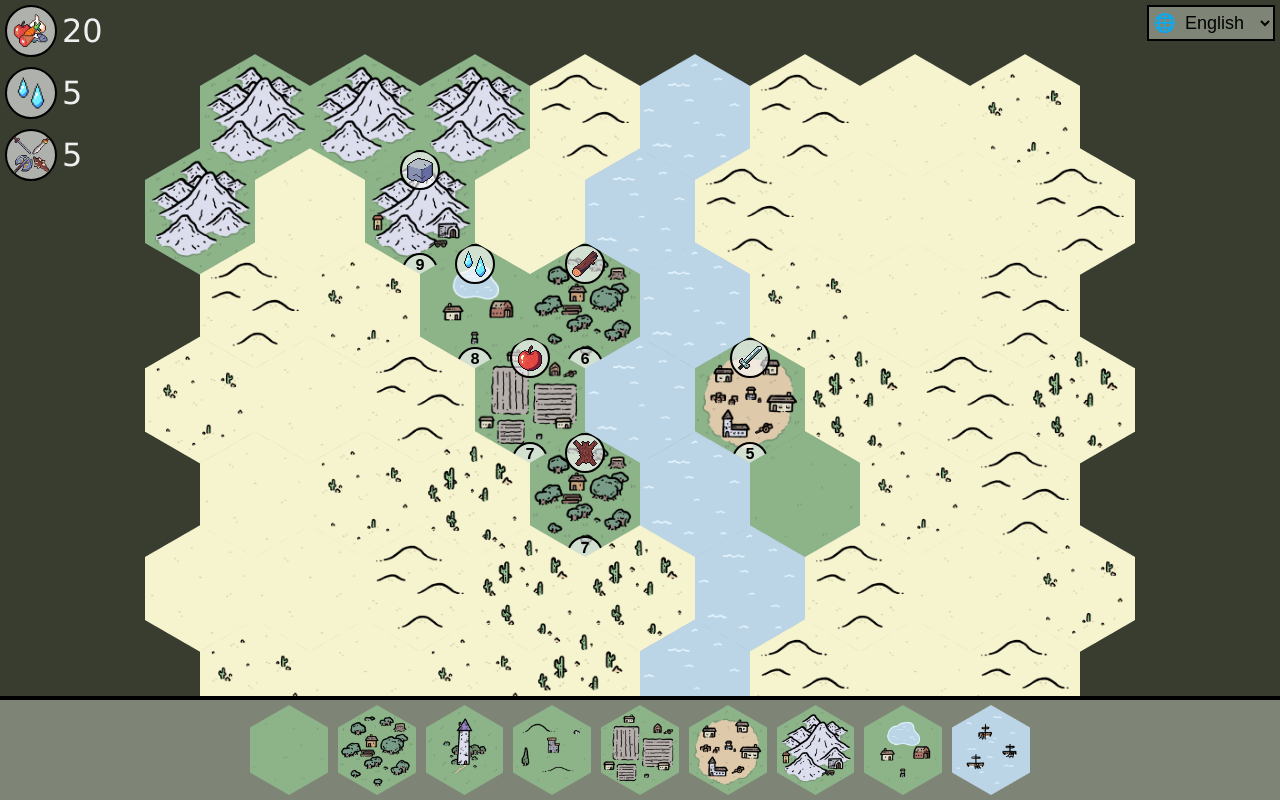
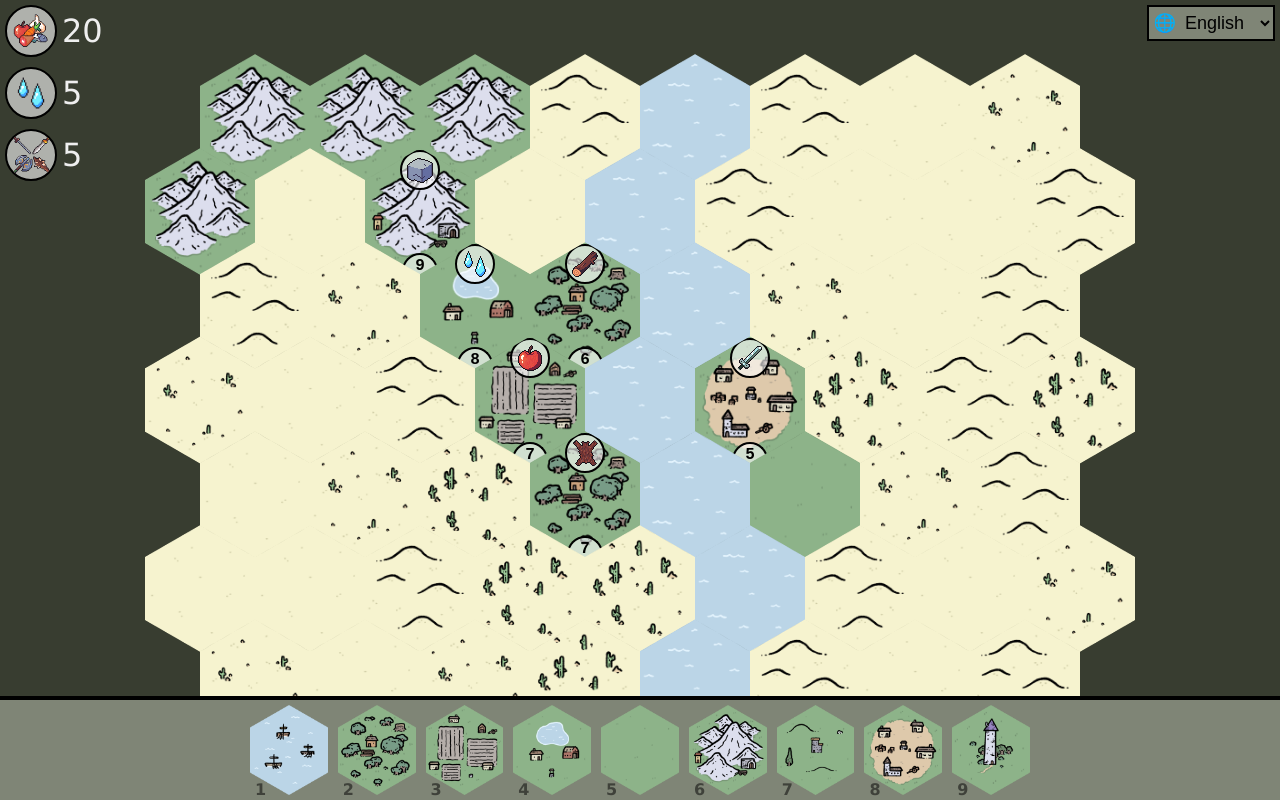
Before and after one commit to mrvzlo/archex, a Vue app: page / in a window 1280 px wide. Built offline with nearby package versions, Linux system fonts and the light colour scheme.

Commit message:
Add hotkeys

```diff
--- a/src/assets/main.scss
+++ b/src/assets/main.scss
@@ -263,3 +263,9 @@ select {
    color: #aaa8;
    font-size: 32px;
 }
+
+.toolbar .hotkey {
+   transform: translate(5px, -100%);
+   opacity: 0.5;
+   font-weight: bold;
+}
--- a/src/components/field-view.vue
+++ b/src/components/field-view.vue
@@ -25,7 +25,7 @@
       </div>
    </div>
    <div class="toolbar">
-      <tool-bar :selectFunc="selectFromToolBar" />
+      <tool-bar :selectFunc="selectFromToolBar" ref="toolbar" />
    </div>
    <div v-if="preselected.spot" class="cursor-img" :style="`top:${mousePosition.y}px;left:${mousePosition.x}px;`">
       <spot-view :spot="preselected.spot" />
@@ -56,7 +56,7 @@
 </template>
 
 <script setup lang="ts">
-import { reactive } from 'vue';
+import { reactive, ref } from 'vue';
 import SpotView from './spot-view.vue';
 import ToolBar from './tool-bar.vue';
 import FieldManager from './managers/field.manager';
@@ -84,6 +84,7 @@ const mousePosition = reactive({ x: 0, y: 0 });
 let preselected = reactive({ spot: null as unknown as Spot | null });
 let lastPlaced: Spot;
 let toChoose = reactive({ cards: [] as Card[] });
+const toolbar = ref();
 
 const bank = reactive([
    { resource: ResourceType.Food, count: 20 },
@@ -110,10 +111,10 @@ const placeSelected = (spot: Spot) => {
 
 const setupCardsToChoose = () => {
    toChoose.cards = cardManager.findRandomCardsBySpot(lastPlaced.spotType, lastPlaced.biomType);
-   console.log(toChoose.cards);
 };
 
 const selectFromToolBar = (spot: Spot) => {
+   if (preselected.spot || toChoose.cards.length) return;
    preselected.spot = spot;
    mode.hover = true;
    manager.setMatches(field, spot);
@@ -132,6 +133,10 @@ window.onmousemove = (event: MouseEvent) => {
 
 window.onkeyup = (event: KeyboardEvent) => {
    if (event.code === 'Escape') deselect();
+   if (event.code.startsWith('Digit')) {
+      const key = Number(event.key);
+      selectFromToolBar(toolbar.value.buildings[key - 1]);
+   }
 };
 
 const deselect = () => {
--- a/src/components/tool-bar.vue
+++ b/src/components/tool-bar.vue
@@ -1,11 +1,13 @@
 <template>
    <div v-for="(spot, i) of buildings" v-on:click="selectSpot(spot)" @mouseenter="hovered.spot = spot" @mouseleave="hovered.spot = null">
       <spot-view :spot="spot" :showTooltip="true" />
+      <div class="hotkey">{{ i + 1 }}</div>
    </div>
    <div class="position-absolute rule" v-if="hovered.spot">{{ rules[hovered.spot.spotType] }}</div>
 </template>
 
 <script setup lang="ts">
+import { defineExpose } from 'vue';
 import SpotView from './spot-view.vue';
 import { BiomType } from './models/biom.type';
 import { SpotType } from './models/spot.type';
@@ -16,16 +18,18 @@ import Cost from './models/cost';
 const hovered = reactive({ spot: null as any as Spot });
 
 const buildings: Spot[] = [
+   { spotType: SpotType.Fishing, biomType: BiomType.Water },
+   { spotType: SpotType.Woodman, biomType: BiomType.Grass },
+   { spotType: SpotType.Farm, biomType: BiomType.Grass },
+   { spotType: SpotType.Well, biomType: BiomType.Grass },
    { spotType: SpotType.Empty, biomType: BiomType.Grass },
-   { spotType: SpotType.Woodman, biomType: BiomType.Grass },
+   { spotType: SpotType.Cave, biomType: BiomType.Grass },
+   { spotType: SpotType.Fort, biomType: BiomType.Grass },
+   { spotType: SpotType.Village1, biomType: BiomType.Grass },
    { spotType: SpotType.Tower, biomType: BiomType.Grass },
-   { spotType: SpotType.Fort, biomType: BiomType.Grass },
-   { spotType: SpotType.Farm, biomType: BiomType.Grass },
-   { spotType: SpotType.Village1, biomType: BiomType.Grass },
-   { spotType: SpotType.Cave, biomType: BiomType.Grass },
-   { spotType: SpotType.Well, biomType: BiomType.Grass },
-   { spotType: SpotType.Fishing, biomType: BiomType.Water },
 ];
+
+defineExpose({ buildings });
 
 const rules: string[] = [];
 rules[SpotType.Empty] = 'Озеленяет клетку';
```
